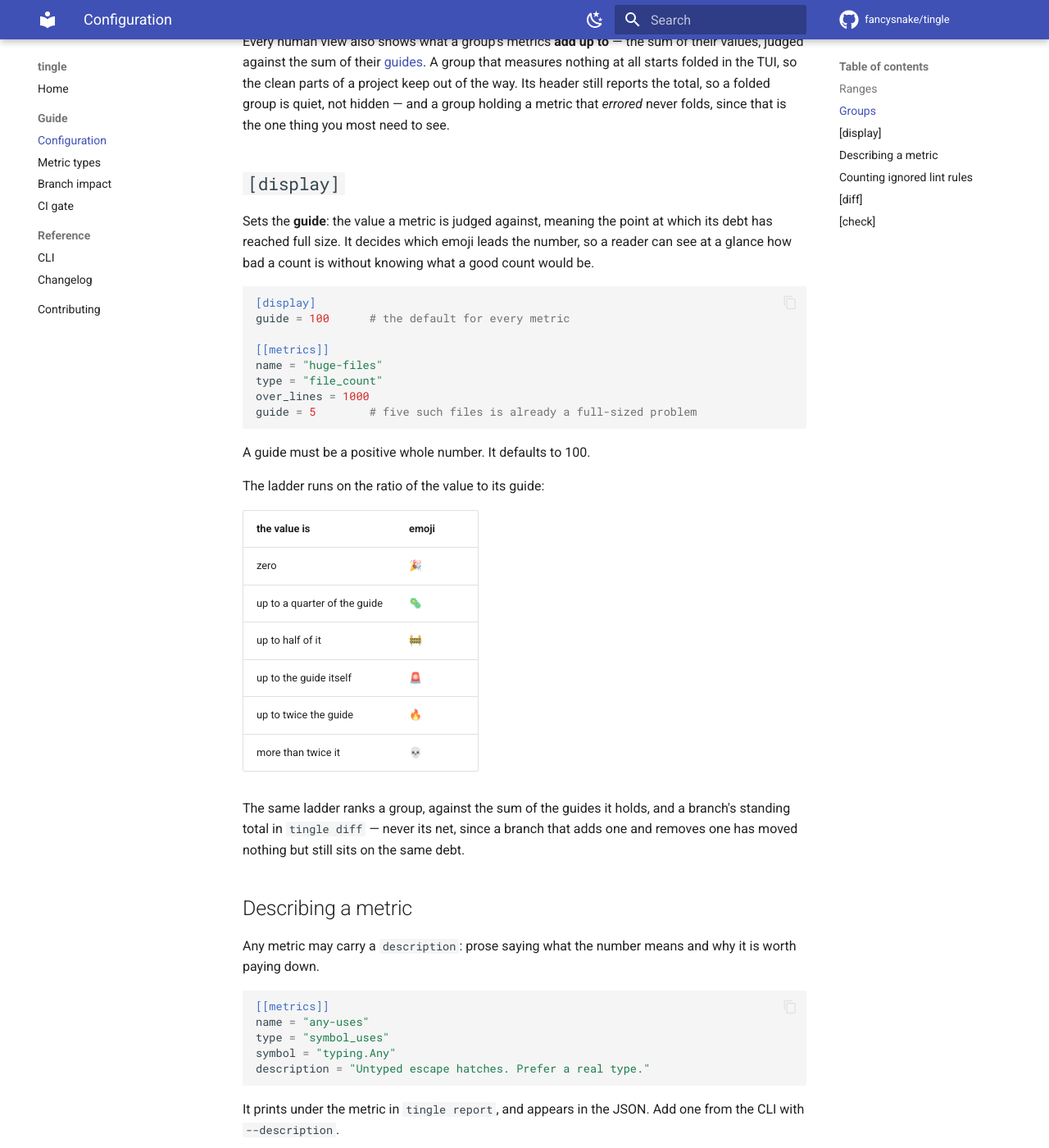
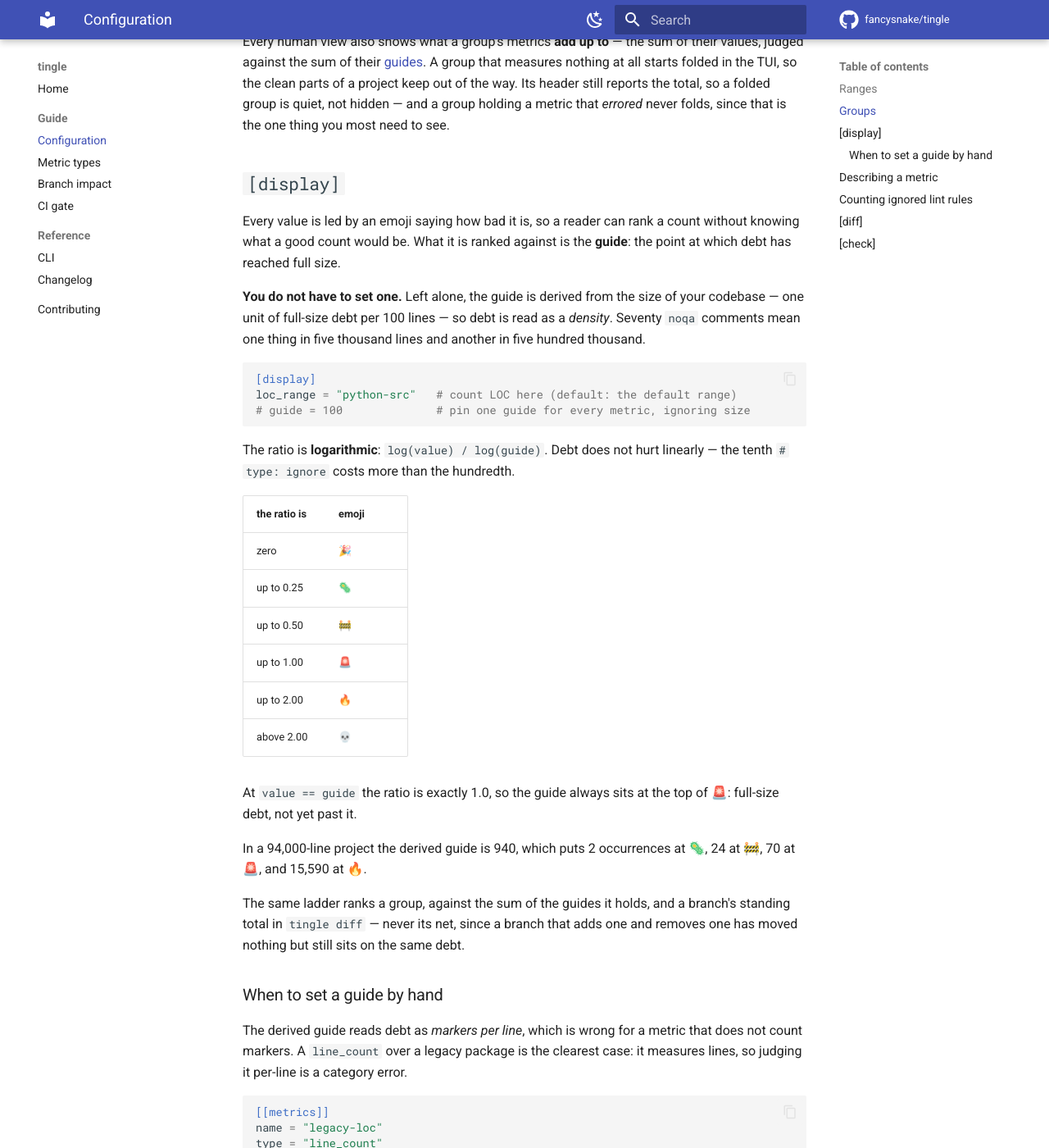
Before and after one commit to fancysnake/tingle, an MkDocs documentation site: the page built from docs/configuration.md, in a window 1280 px wide and 1400 px high, scrolled down 1696 px. Shown: the whole window at 82% size. Built offline with MkDocs 1.6.1 and Material for MkDocs 9.7.7, drawn with Linux system fonts in a browser that asks for light colours; comment, search, counter and statistics services are not loaded; some of the changed text lies outside the part shown.

Commit message:
Document the density guide and the log ladder
Co-Authored-By: Claude Opus 4.8 <noreply@anthropic.com>

````diff
--- a/docs/configuration.md
+++ b/docs/configuration.md
@@ -86,38 +86,61 @@ folded group is quiet, not hidden — and a group holding a metric that
 
 ## `[display]`
 
-Sets the **guide**: the value a metric is judged against, meaning the point
-at which its debt has reached full size. It decides which emoji leads the
-number, so a reader can see at a glance how bad a count is without knowing
-what a good count would be.
+Every value is led by an emoji saying how bad it is, so a reader can rank a
+count without knowing what a good count would be. What it is ranked against
+is the **guide**: the point at which debt has reached full size.
+
+**You do not have to set one.** Left alone, the guide is derived from the
+size of your codebase — one unit of full-size debt per 100 lines — so debt is
+read as a *density*. Seventy `noqa` comments mean one thing in five thousand
+lines and another in five hundred thousand.
 
 ```toml
 [display]
-guide = 100      # the default for every metric
-
-[[metrics]]
-name = "huge-files"
-type = "file_count"
-over_lines = 1000
-guide = 5        # five such files is already a full-sized problem
+loc_range = "python-src"   # count LOC here (default: the default range)
+# guide = 100              # pin one guide for every metric, ignoring size
 ```
 
-A guide must be a positive whole number. It defaults to 100.
+The ratio is **logarithmic**: `log(value) / log(guide)`. Debt does not hurt
+linearly — the tenth `# type: ignore` costs more than the hundredth.
 
-The ladder runs on the ratio of the value to its guide:
+| the ratio is | emoji |
+| ------------ | ----- |
+| zero         | 🎉    |
+| up to 0.25   | 🦠    |
+| up to 0.50   | 🚧    |
+| up to 1.00   | 🚨    |
+| up to 2.00   | 🔥    |
+| above 2.00   | 💀    |
 
-| the value is             | emoji |
-| ------------------------ | ----- |
-| zero                     | 🎉    |
-| up to a quarter of the guide | 🦠 |
-| up to half of it         | 🚧    |
-| up to the guide itself   | 🚨    |
-| up to twice the guide    | 🔥    |
-| more than twice it       | 💀    |
+At `value == guide` the ratio is exactly 1.0, so the guide always sits at the
+top of 🚨: full-size debt, not yet past it.
+
+In a 94,000-line project the derived guide is 940, which puts 2 occurrences
+at 🦠, 24 at 🚧, 70 at 🚨, and 15,590 at 🔥.
 
 The same ladder ranks a group, against the sum of the guides it holds, and a
 branch's standing total in `tingle diff` — never its net, since a branch that
 adds one and removes one has moved nothing but still sits on the same debt.
+
+### When to set a guide by hand
+
+The derived guide reads debt as *markers per line*, which is wrong for a
+metric that does not count markers. A `line_count` over a legacy package is
+the clearest case: it measures lines, so judging it per-line is a category
+error.
+
+```toml
+[[metrics]]
+name = "legacy-loc"
+type = "line_count"
+range = "legacy-package"
+guide = 20000      # this is a line count, not a density
+```
+
+A metric's own `guide` beats everything. `[display] guide` beats the derived
+one for every metric that names no guide of its own. A guide must be a
+positive whole number.
 
 ## Describing a metric
 
````
Also changed, not shown: CHANGELOG.md (+5 -1 lines).
